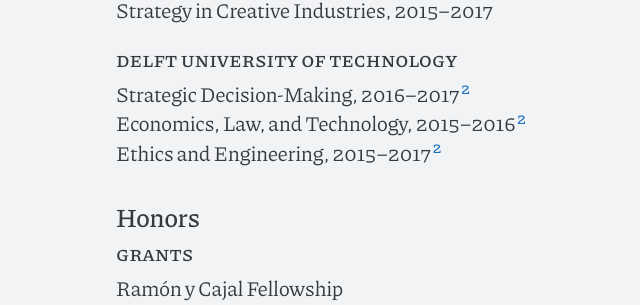
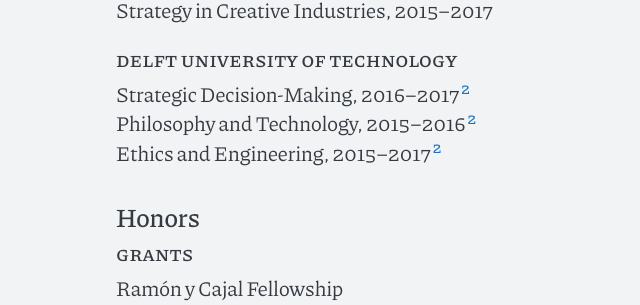
Before and after one commit to piazzai/piazzai.github.io, a Jekyll site: the page built from cv.md, in a window 1280 px wide and 900 px high, scrolled down 4627 px. Shown: the part 152-457 px from the top of the window, without its empty margins (251-891 px from the left). Built offline with Jekyll 4.4.1, drawn with Linux system fonts in a browser that asks for light colours.

Commit message:
Shorten course name

```diff
--- a/cv.md
+++ b/cv.md
@@ -149,7 +149,7 @@
 ### Delft University of Technology
 
 Strategic Decision-Making, 2016--2017[^fn-ta]
-Economics, Law, and Technology, 2015--2016[^fn-ta]
+Philosophy and Technology, 2015--2016[^fn-ta]
 Ethics and Engineering, 2015--2017[^fn-ta]
 
 [^fn-coord]: As coordinator
```
